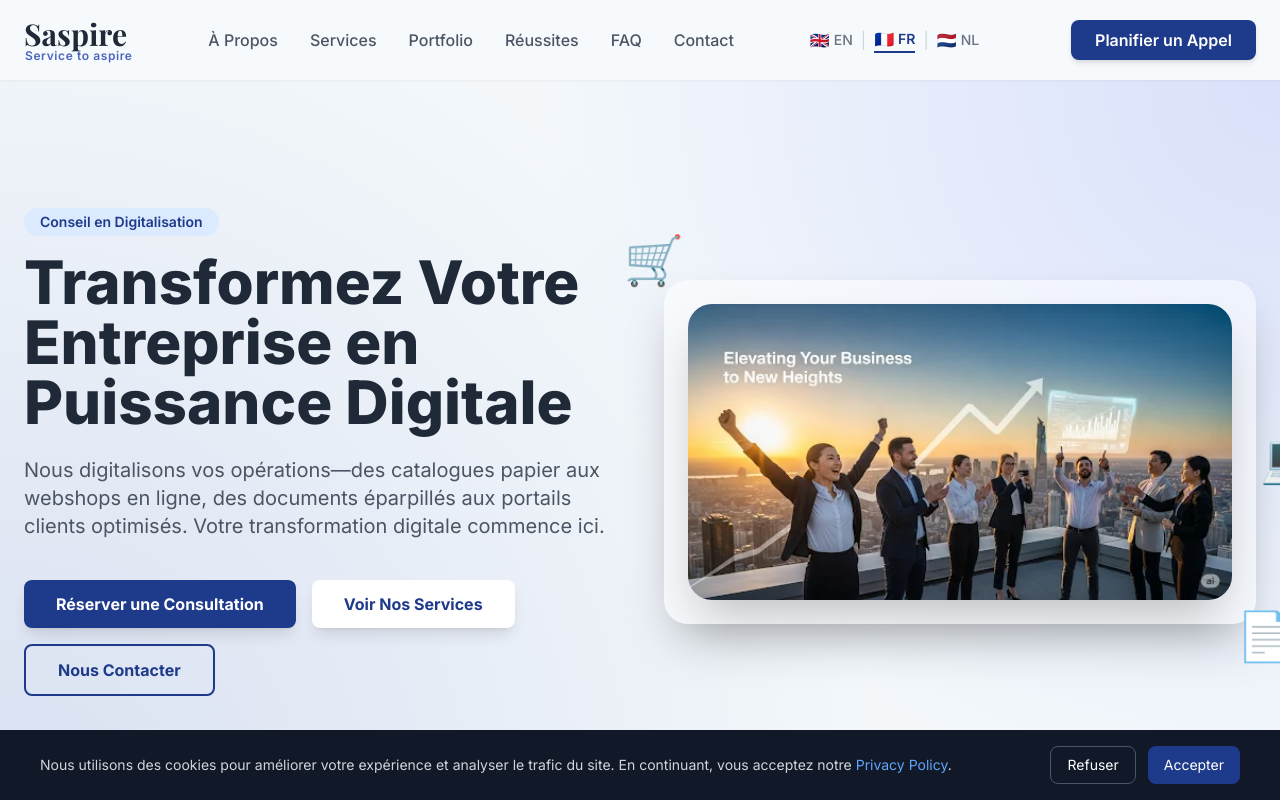
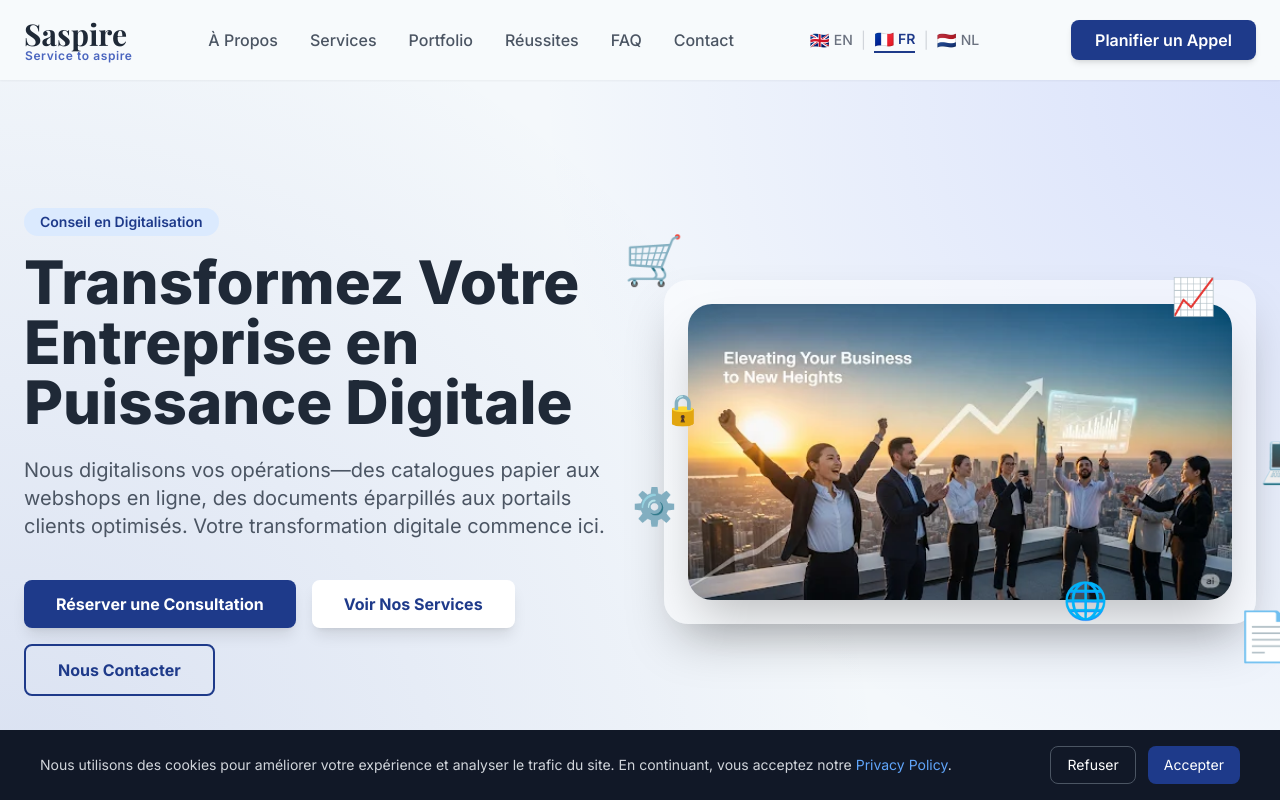
Before and after one commit to Cloesick/Saspire, a plain HTML site: page fr/index.html in a window 1280 px wide. Shown: the top 800 px of the page. Drawn offline with nearby package versions, Linux system fonts and the light colour scheme.

Commit message:
Add more floating icons to hero section
Added 4 new icons around the hero image:
- 📈 Growth chart (top right)
- ⚙️ Gear/settings (bottom left)
- 🔒 Security lock (left side)
- 🌐 Globe/web (bottom)

Applied to all three language versions

```diff
--- a/fr/index.html
+++ b/fr/index.html
@@ -142,6 +142,10 @@
                         <div class="absolute -top-10 -left-10 text-5xl animate-float-1">🛒</div>
                         <div class="absolute -bottom-10 -right-10 text-5xl animate-float-2">📄</div>
                         <div class="absolute top-1/2 -right-16 text-5xl animate-float-3">💻</div>
+                        <div class="absolute top-0 right-10 text-4xl animate-float-2">📈</div>
+                        <div class="absolute bottom-20 -left-8 text-4xl animate-float-3">⚙️</div>
+                        <div class="absolute top-1/3 left-0 text-3xl animate-float-1">🔒</div>
+                        <div class="absolute bottom-0 right-1/4 text-4xl animate-float-2">🌐</div>
                     </div>
                 </div>
             </div>
```
Also changed, not shown: index.html (+4 -0 lines), nl/index.html (+4 -0 lines).
